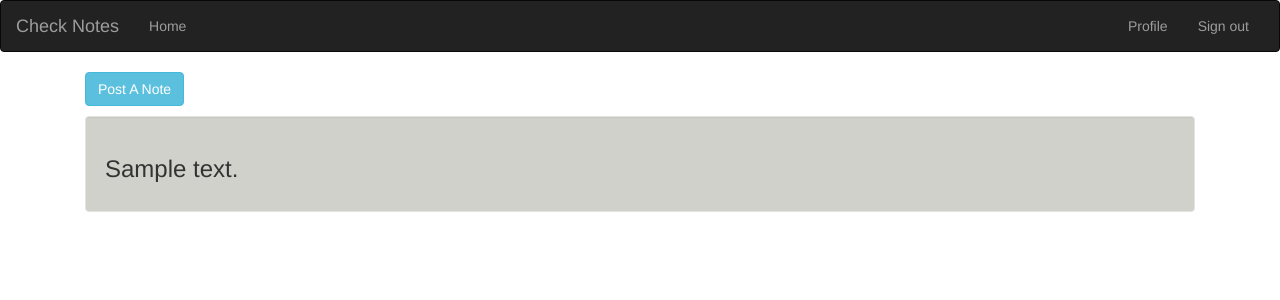
After one commit to tonyguthiga/check-notes, a Flask app: page /view-note/1 in a window 1280 px wide. The commit adds this page. Shown: the top 300 px of the page. Run offline with Flask 2, Linux system fonts and the light colour scheme; a user stored in the database is signed in; tables that the repository leaves empty hold one stand-in row (values such as "Sample post"); some libraries are stand-ins or nearby versions.

Commit message:
fix bugs

```diff
--- a/app/main/views.py
+++ b/app/main/views.py
@@ -9,22 +9,52 @@ from .forms import UpdateProfile,NoteForm,CategoryForm
 @main.route('/')
 def index():
     title = 'Home - Welcome'
-    return render_template('index.html', title=title)
+    all_category = Category.get_categories()
+    all_notes = Note.query.order_by('id').all()
+    return render_template('index.html', title=title, categories=all_category,all_notes=all_notes)
 
-@main.route('/add',methods =['GET','POST'])
+@main.route('/category/new-note/<int:id>', methods=['GET', 'POST'])
 @login_required
-def add_note():
+def new_note(id):
     form = NoteForm()
+    category = Category.query.filter_by(id=id).first()
+
+    if category is None:
+        abort(404)
 
     if form.validate_on_submit():
-        note = Note(title = form.title.data, note = form.pitch.data,user=current_user)
+        content = form.content.data
+        new_note = Note(content=content, category_id = category.id)
+        new_note.save_note()
+        return redirect(url_for('.category', id=category.id))
 
-        db.session.add(note)
-        db.session.commit()
+    return render_template('new_note.html', note_form=form, category=category)
 
-        return redirect(url_for('main.profile'))
+@main.route('/view-note/<int:id>', methods=['GET', 'POST'])
+@login_required
+def view_note(id):
+    all_category = Category.get_categories()
+    notes = Note.query.get(id)
 
-    return render_template('add.html',note_form=form)
+    if notes is None:
+        abort(404)
+
+    return render_template('view_note.html', notes=notes, category_id=id, categories=all_category)
+
+# @main.route('/add',methods =['GET','POST'])
+# @login_required
+# def add_note():
+#     form = NoteForm()
+
+#     if form.validate_on_submit():
+#         note = Note(title = form.title.data, note = form.pitch.data,user=current_user)
+
+#         db.session.add(note)
+#         db.session.commit()
+
+#         return redirect(url_for('main.profile'))
+
+#     return render_template('add.html',note_form=form)
 
 
 @main.route('/categories/<int:id>')
@@ -33,8 +63,8 @@ def categories(id):
     if category is None:
         abort(404)
 
-
-    return render_template('category.html', category=category)
+    notes = Note.get_notes(id)
+    return render_template('category.html', notes=notes, category=category)
 
 @main.route('/add/category', methods=['GET', 'POST'])
 @login_required
@@ -45,7 +75,7 @@ def new_category():
         new_category = Category(name = name)
         new_category.save_category()
 
-        return redirect(url_for('.profile'))
+        return redirect(url_for('.index'))
     title = 'New Category'
     return render_template('new_category.html', category_form = form, title = title)
 
--- a/app/models.py
+++ b/app/models.py
@@ -54,10 +54,23 @@ class Note(db.Model):
     __tablename__='notes'
 
     id = db.Column(db.Integer,primary_key = True)
-    title = db.Column(db.String)
-    content = db.Column(db.String)
+    title = db.Column(db.String())
+    content = db.Column(db.String())
     time = db.Column(db.DateTime,default=datetime.utcnow)
+    category_id = db.Column(db.Integer, db.ForeignKey("categories.id"))
 
+    def save_note(self):
+        db.session.add(self)
+        db.session.commit()
+
+    @classmethod
+    def clear_notes(cls):
+        Note.all_notes.clear()
+
+    @classmethod
+    def get_notes(cls, id):
+        notes = Note.query.filter_by(category_id=id).all()
+        return notes
 
     def __repr__(self):
         return f'User {self.title}'
--- a/app/templates/macros.html
+++ b/app/templates/macros.html
@@ -3,3 +3,10 @@
 <li><a href="{{url_for('.category',id=category.id)}}">{{category.name|upper}}</a></li>
 {% endfor %}
 {% endmacro %}
+
+{% macro displayNotes(note_list) %}
+{% for notes in note_list %}
+<p>{{notes.name|upper}}</p>
+<h3>{{notes.content}}</h3>
+{% endfor %}
+{% endmacro %}
--- /dev/null
+++ b/app/templates/view_note.html
@@ -0,0 +1,13 @@
+{% extends 'base.html' %}
+{% import 'macros.html' as macro%}
+
+{% block content %}
+<div class="container">
+    <div class="col-md-12">
+       <p class="text-left"><a class="btn btn-info" href="{{url_for('.new_notes',id=notes.category_id)}}">Post A Note</a></p>
+       <div class="well" style="background-color:#d0d1cb">
+         <h3>{{notes.content}}</h3>
+       </div>
+    </div>
+</div>
+{% endblock %}
```
Also changed, not shown: app/templates/new_note.html (added, +13 -0 lines), app/templates/profile/profile.html (+14 -15 lines).
